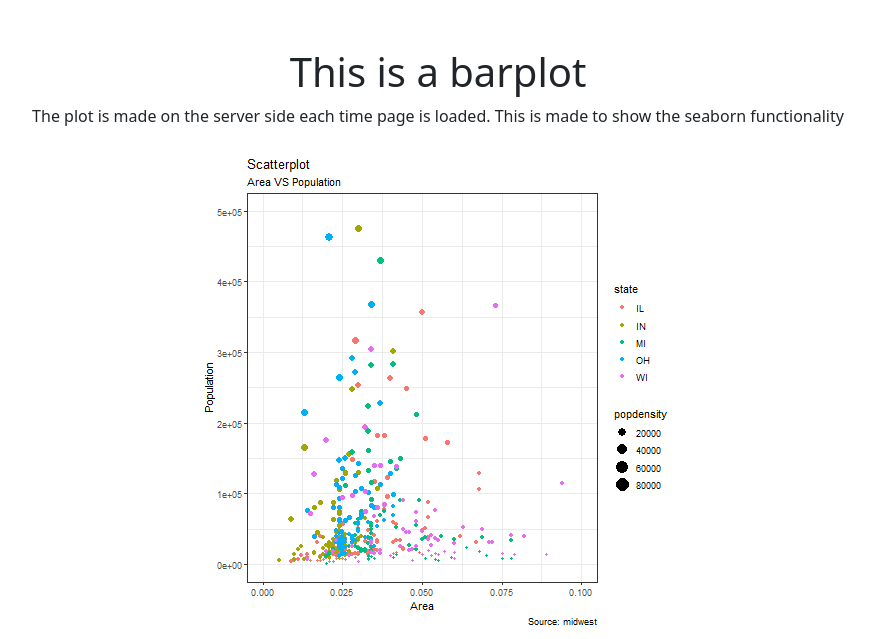
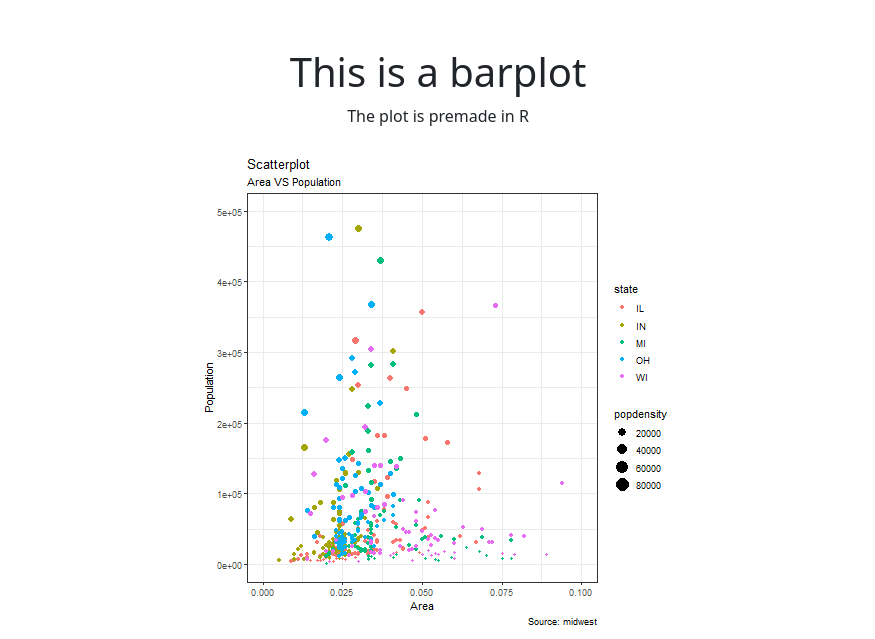
Before and after one commit to stbatya/graphics, a Flask app: page /r in a window 1280 px wide. Shown: the part 56-695 px from the top of the page, without its empty margins (202-1077 px from the left). Run offline with Flask 2, Linux system fonts and the light colour scheme; parts of the project's set-up code (start-up, migrations or seed data) failed here and were passed over; some libraries are stand-ins or nearby versions.

Commit message:
changed r.html

```diff
--- a/flaskr/templates/r.html
+++ b/flaskr/templates/r.html
@@ -6,7 +6,7 @@
 {%block content%}
 <div class="mx-auto mb-4 text-center">
   <h1>This is a barplot</h1>
-  <p>The plot is made on the server side each time page is loaded. This is made to show the seaborn functionality</p>
+  <p>The plot is premade in R</p>
   <img class='py-2 img-fluid' id='scatter' src="{{url_for('static',filename='scatter.png')}}"/>
 </div>
 {%endblock%}
```
